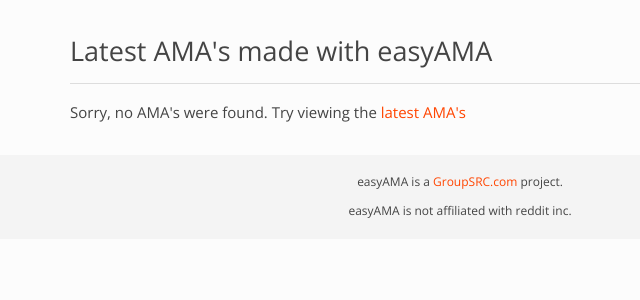
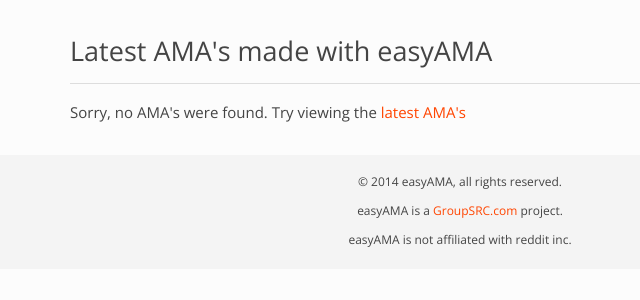
Before and after one commit to davedg629/easyama, a Flask app: page /latest/ in a window 1280 px wide. Shown: the part 69-369 px from the top of the page, without its empty margins (180-820 px from the left). Run offline with Flask 2, Linux system fonts and the light colour scheme; data that the repository does not hold is empty; parts of the project's set-up code (start-up, migrations or seed data) failed here and were passed over; some libraries are stand-ins or nearby versions.

Commit message:
Add copyright to footer

```diff
--- a/app/templates/my_base.html
+++ b/app/templates/my_base.html
@@ -94,6 +94,7 @@
 <div id="footer">
     <div class="container">
     {% block footer %}
+    <p>&copy; 2014 easyAMA, all rights reserved.</p>
     <p>easyAMA is a <a href="http://groupsrc.com" target="_blank">GroupSRC.com</a> project.</p>
     <p>easyAMA is not affiliated with reddit inc.</p>
     {% endblock %}
```
